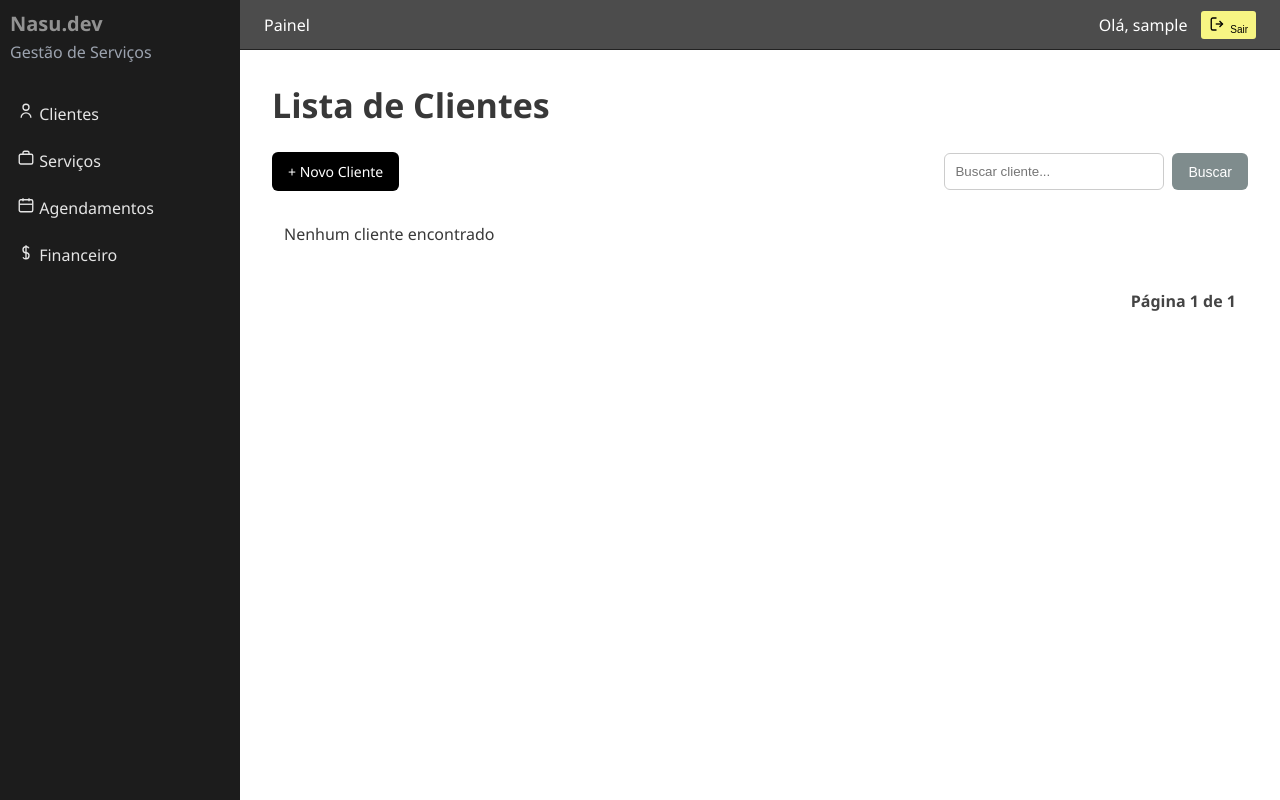
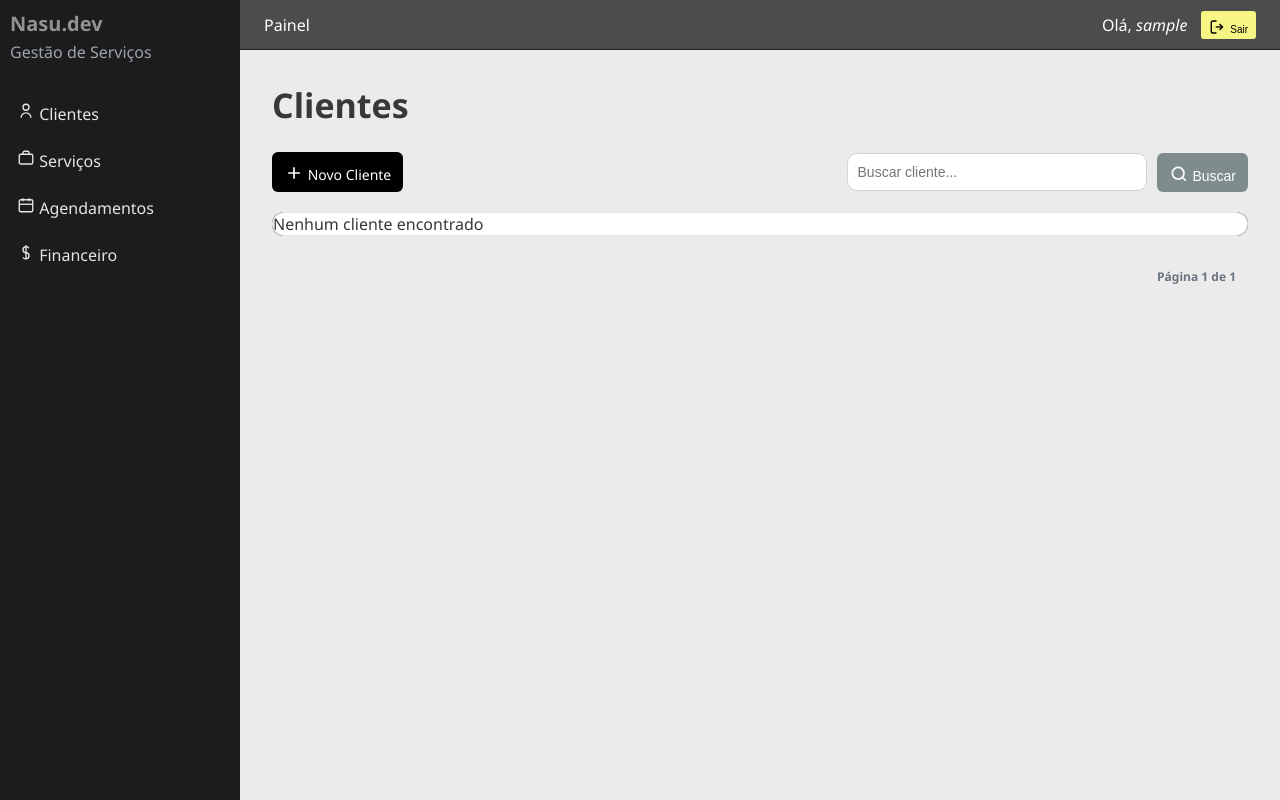
Before and after one commit to nasu-dev/sistema-gestao-servicos, a Django app: page / in a window 1280 px wide. Run offline with Django 5.2, Linux system fonts and the light colour scheme; the visitor is signed in with stand-in values (Sample User, id 1); data that the repository does not hold is empty.

Commit message:
feat(layout/ui): melhora UI com estilizacao de tela e adicao de icone svg

```diff
--- a/clientes/static/clientes/style.css
+++ b/clientes/static/clientes/style.css
@@ -95,13 +95,15 @@ body {
 .logout-icon {
     width: 18px;
     height: 18px;
+    position: relative;
+    top: 3px;
 }
 
 /*----Conteúdo-----------------------------*/
 .conteudo {
     flex: 1;
     padding: 32px;
-    background: #ffffff;
+    background: #ebebeb;
 }
 
 .conteudo h1 {
@@ -155,7 +157,7 @@ body {
 /*----Botão base---------------------------*/
 .btn {
     display: inline-block;
-    padding: 10px 16px;
+    padding: 8px 12px;
     border-radius: 6px;
     border: none;
     text-decoration: none;
@@ -207,60 +209,72 @@ body {
     align-items: center;
     gap: 12px;
     flex-wrap: wrap;
-    margin: 20px 0;
+    margin-bottom: 20px;
+
 }
 
 /*----Busca--------------------------------*/
 .form-busca {
     display: flex;
-    gap: 8px;
+    align-items: center;
+    gap: 10px;
 }
 
 .form-busca input {
+    width: 300px;
+    max-width: 100%
+    height: 46px;
+    border: 1px solid #d1d5db;
     padding: 10px;
-    border: 1px solid #ccc;
-    border-radius: 6px;
-    min-width: 220px;
+    border-radius: 10px;
+    font-size: 14px;
+    background: #ffffff;
+}
+
+.search-icon, .new-icon {
+    position: relative;
+    top: 3px;
 }
 
 /*----Lista de clientes--------------------*/
 .lista-clientes {
     list-style: none;
-    padding: 12px;
+    padding: 0px;
     margin: 0;
+    background: #ffffff;
+    border: 1px solid #e5e5e5;
+    border-radius: 14px;
+    overflow: hidden;
+    box-shadow: 0 0.1px 0.1px;
 }
 
 .item-cliente {
-    display: flex;
-    justify-content: space-between;
+    display: grid;
+    grid-template-columns: 2fr 1.3fr auto;
     align-items: center;
+    background: #ffffff;
     gap: 20px;
-    padding: 10px 0;
+    padding: 14px 18px;
     border-bottom: 1px solid #e5e5e5;
     flex-wrap: nowrap;
 }
 
 .item-cliente:hover {
-    background-color: #f0fff080;
+    background-color: #f9fafb;
 }
 
 /*----Dados--------------------------------*/
 .dados-cliente {
-    display: flex;
+    display: grid;
+    grid-template-columns: 1fr 1fr;
     align-items: center;
-    gap: 28px;
-    flex: 1;
+    gap: 20px;
 }
 
-.cliente-nome {
-    min-width: 200px;
-    margin-left: 10px;
+.cliente-nome .cliente-telefone {
+    color: #111827;
 }
 
-.cliente-telefone {
-    color: #444;
-    min-width: 140px;
-}
 
 /*----Ações--------------------------------*/
 .acoes {
@@ -276,12 +290,16 @@ body {
 }
 
 .btn-icone {
+    width:30px;
+    height: 30px;
     display: inline-flex;
+    align-items: center;
+    justify-content: center;
     border: none;
     background: none;
     cursor: pointer;
     font-size: 20px;
-    text-decoration: none;
+    color: #dc2626
     padding: 0;
 }
 
@@ -294,24 +312,40 @@ body {
     align-items: center;
     margin: 0;
 }
+
+.btn-editar {
+    background: #e6efff;
+    color: #002afc;
+}
+
 .btn-excluir {
-    color: #e74c3c;
+    background: #ffe6e7;
+    color: #fc1800;
+
+}
+.icon {
+    width: 20px;
+    height: 20px;
+    stroke: currentColor;
+    fill: none;
 }
 
 /*----Paginação----------------------------*/
 .paginacao {
-    margin-top: 25px;
+    margin-top: 24px;
     display: flex;
     align-items: center;
     justify-content: flex-end;
     gap: 10px;
     flex-wrap: wrap;
+    font-size: 12   px;
 }
 
 .pagina-info {
     font-weight: 600;
-    color: #444;
+    color: #6b7280;
     padding: 8px 12px;
+    font-size: 12px;
 }
 
 /*----Login--------------------------------*/
--- a/clientes/templates/clientes/listar.html
+++ b/clientes/templates/clientes/listar.html
@@ -1,15 +1,24 @@
 {% extends 'base.html' %}
 {% block title %}Clientes{% endblock %}
 {% block content %}
-<h1>Lista de Clientes</h1>
+<h1>Clientes</h1>
 
 <div class="topo-lista">
-    <a href="{% url 'cadastrar' %}" class="btn btn-primary">+ Novo Cliente</a>
+    <a href="{% url 'cadastrar' %}" class="btn btn-primary">
+        <svg class="icon new-icon" viewBox="0 0 24 24" fill="none" stroke="currentColor" stroke-width="2">
+            <path d="M12 5v14M5 12h14"/>
+        </svg>
+        Novo Cliente</a>
 
     <form method="GET" class="form-busca">
         <input type="text" name="busca" placeholder="Buscar cliente..." value="{{ busca }}">
 
-        <button type="submit" class="btn btn-secondary">Buscar</button>
+        <button type="submit" class="btn btn-secondary">
+            <svg class="icon search-icon" viewBox="0 0 24 24" fill="none" stroke="currentColor" stroke-width="2">
+                <circle cx="11" cy="11" r="7"/>
+                <path d="m20 20-3.5-3.5"/>
+            </svg>
+            Buscar</button>
     </form>
 </div>
 
@@ -22,12 +31,22 @@
         </div>
 
         <div class="acoes">
-            <a href="{% url 'editar_cliente' cliente.id %}" class="btn-icone">✏️</a>
+            <a href="{% url 'editar_cliente' cliente.id %}" class="btn-icone btn-editar">
+                <svg class="icon" viewBox="0 0 24 24" fill="none" stroke="currentColor" stroke-width="1 ">
+                    <path d="M12 20h9"/>
+                    <path d="M16.5 3.5a2.1 2.1 0 0 1 3 3L7 19l-4 1 1-4z"/>
+                </svg>
+            </a>
 
             <form method="POST" action="{% url 'excluir_cliente' cliente.id %}" class="form-inline">
                 {% csrf_token %}
                 <button type="submit" class="btn-icone btn-excluir" onclick="return confirm('Tem certeza que deseja excluir?')">
-                    🗑️
+                    <svg class="icon" viewBox="0 0 24 24" fill="none" stroke="currentColor" stroke-width="1">
+                        <path d="M3 6h18"/>
+                        <path d="M8 6V4h8v2"/>
+                        <path d="M19 6l-1 14H6L5 6"/>
+                        <path d="M10 11v6M14 11v6"/>
+                    </svg>
                 </button>
             </form>
         </div>
--- a/templates/base.html
+++ b/templates/base.html
@@ -61,7 +61,7 @@
 
             <div class="usuario-area">
                 {% if user.is_authenticated %}
-                    <span> Olá, {{ user.username }}</span>
+                    <span> Olá, <i>{{ user.username }}</i></span>
                     <form method="POST" action="{% url 'logout' %}">
                         {% csrf_token %}
                         <button type="submit" class="btn-exit">
```
